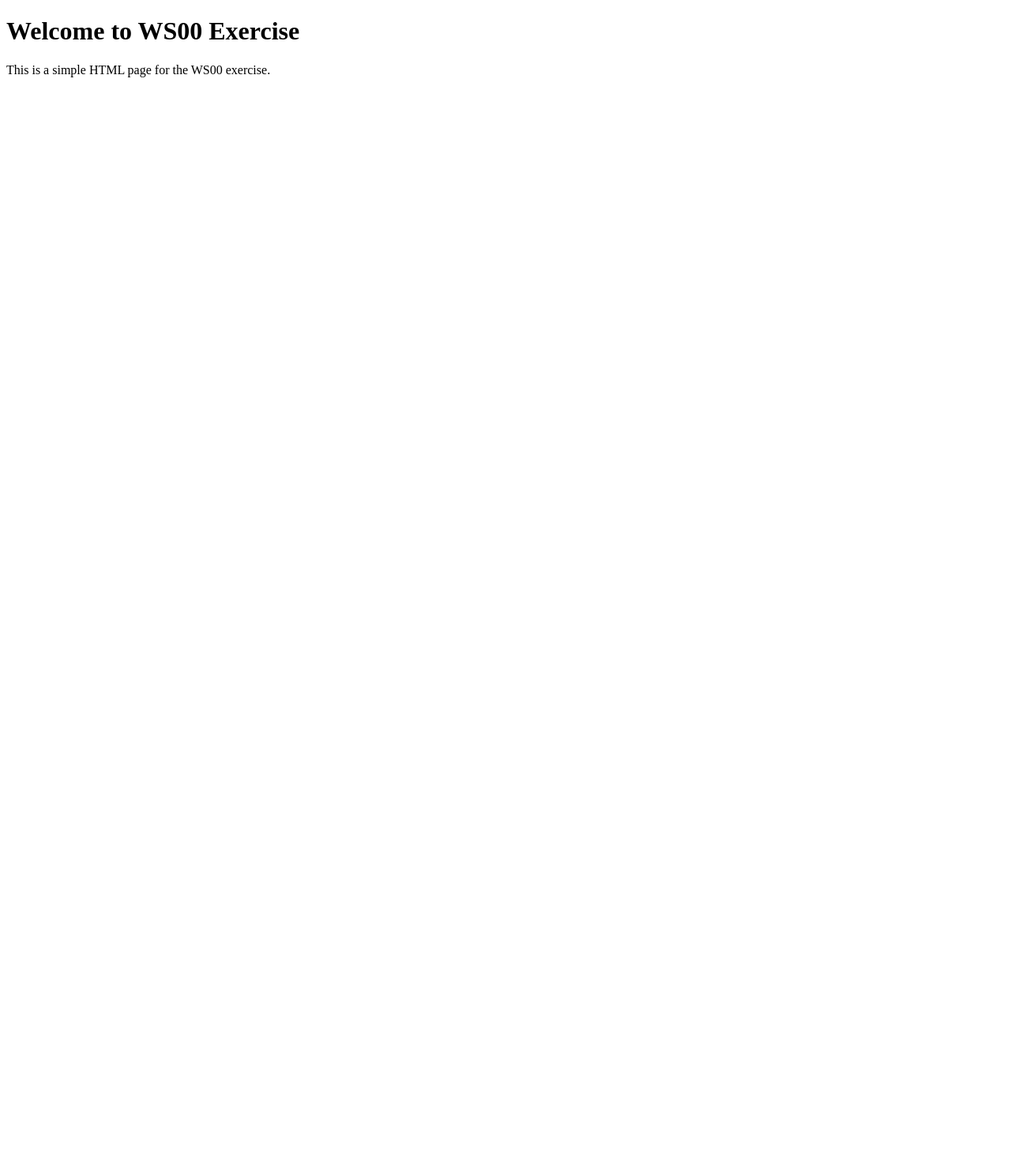
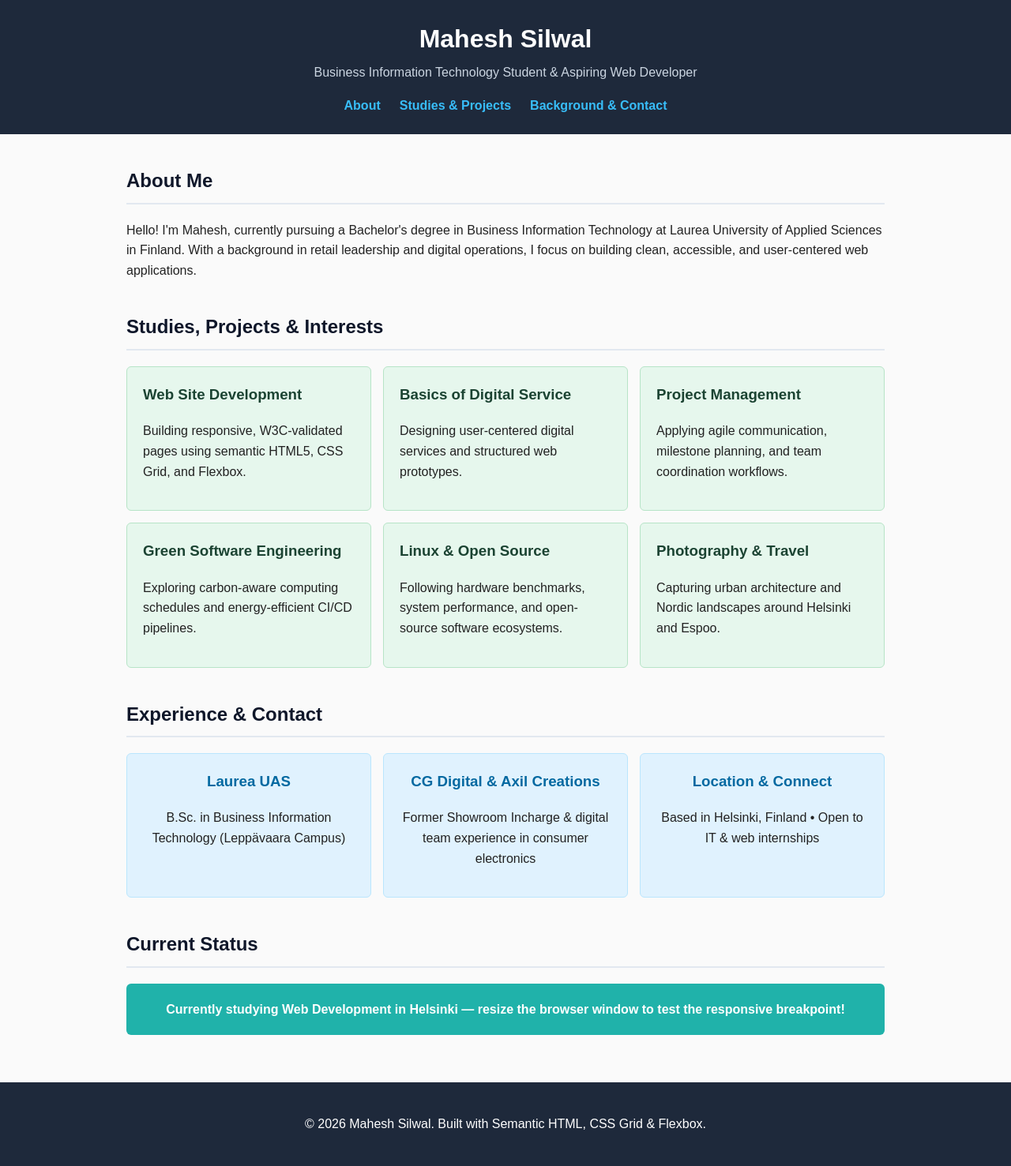
Before and after one commit to mahesh00431/website_dev_course_autumn_2026, a plain HTML site: page WS00/index.html in a window 1280 px wide. Shown: the whole page at 79% size. Before the commit the page ends 800 px from the top, so only its background shows below. Drawn offline with Linux system fonts and the light colour scheme.

Commit message:
Basic Structure

```diff
--- a/WS00/index.html
+++ b/WS00/index.html
@@ -1,12 +1,101 @@
 <!DOCTYPE html>
 <html lang="en">
 <head>
-    <meta charset="UTF-8">
-    <meta name="viewport" content="width=device-width, initial-scale=1.0">
-    <title>WS00 Exercise</title>
+  <meta charset="UTF-8">
+  <meta name="viewport" content="width=device-width, initial-scale=1.0">
+  <title>Mahesh Silwal | IT &amp; Web Development Portfolio</title>
+  <link rel="stylesheet" href="styles.css">
 </head>
 <body>
-    <h1>Welcome to WS00 Exercise</h1>
-    <p>This is a simple HTML page for the WS00 exercise.</p>
+
+  <!-- Task 1: Semantic Header & Navigation -->
+  <header>
+    <h1>Mahesh Silwal</h1>
+    <p>Business Information Technology Student &amp; Aspiring Web Developer</p>
+    <nav>
+      <ul>
+        <li><a href="#about">About</a></li>
+        <li><a href="#projects">Studies &amp; Projects</a></li>
+        <li><a href="#experience">Background &amp; Contact</a></li>
+      </ul>
+    </nav>
+  </header>
+
+  <main>
+    <!-- Task 1: Semantic About Section -->
+    <section id="about">
+      <h2>About Me</h2>
+      <p>
+        Hello! I'm Mahesh, currently pursuing a Bachelor's degree in Business Information
+        Technology at Laurea University of Applied Sciences in Finland. With a background in
+        retail leadership and digital operations, I focus on building clean, accessible, and
+        user-centered web applications.
+      </p>
+    </section>
+
+    <!-- Task 2: Grid Layout -> Studies, Projects & Technical Interests -->
+    <section id="projects">
+      <h2>Studies, Projects &amp; Interests</h2>
+      <div class="grid-container">
+        <article class="grid-item">
+          <h3>Web Site Development</h3>
+          <p>Building responsive, W3C-validated pages using semantic HTML5, CSS Grid, and Flexbox.</p>
+        </article>
+        <article class="grid-item">
+          <h3>Basics of Digital Service</h3>
+          <p>Designing user-centered digital services and structured web prototypes.</p>
+        </article>
+        <article class="grid-item">
+          <h3>Project Management</h3>
+          <p>Applying agile communication, milestone planning, and team coordination workflows.</p>
+        </article>
+        <article class="grid-item">
+          <h3>Green Software Engineering</h3>
+          <p>Exploring carbon-aware computing schedules and energy-efficient CI/CD pipelines.</p>
+        </article>
+        <article class="grid-item">
+          <h3>Linux &amp; Open Source</h3>
+          <p>Following hardware benchmarks, system performance, and open-source software ecosystems.</p>
+        </article>
+        <article class="grid-item">
+          <h3>Photography &amp; Travel</h3>
+          <p>Capturing urban architecture and Nordic landscapes around Helsinki and Espoo.</p>
+        </article>
+      </div>
+    </section>
+
+    <!-- Task 3: Flexbox Layout -> Experience & Contact Highlights -->
+    <section id="experience">
+      <h2>Experience &amp; Contact</h2>
+      <div class="flex-container">
+        <div class="box">
+          <h3>Laurea UAS</h3>
+          <p>B.Sc. in Business Information Technology (Leppävaara Campus)</p>
+        </div>
+        <div class="box">
+          <h3>CG Digital &amp; Axil Creations</h3>
+          <p>Former Showroom Incharge &amp; digital team experience in consumer electronics</p>
+        </div>
+        <div class="box">
+          <h3>Location &amp; Connect</h3>
+          <p>Based in Helsinki, Finland &bull; Open to IT &amp; web internships</p>
+        </div>
+      </div>
+    </section>
+
+    <!-- Task 4: Media Queries -> Responsive Status Banner -->
+    <section>
+      <h2>Current Status</h2>
+      <div class="responsive-box">
+        Currently studying Web Development in Helsinki — resize the browser window to test the responsive breakpoint!
+      </div>
+    </section>
+  </main>
+
+  <!-- Task 1: Semantic Footer -->
+  <footer>
+    <p>&copy; 2026 Mahesh Silwal. Built with Semantic HTML, CSS Grid &amp; Flexbox.</p>
+  </footer>
+
 </body>
 </html>
--- a/WS00/style.css
+++ /dev/null
@@ -1,6 +0,0 @@
-body{
-    font-family: Arial, sans-serif;
-    font-size: 16px;
-    font-weight: normal;
-    color: #333;
-}
--- /dev/null
+++ b/WS00/styles.css
@@ -0,0 +1,136 @@
+/* General Page Styling */
+body {
+  font-family: Arial, sans-serif;
+  margin: 0;
+  padding: 0;
+  line-height: 1.6;
+  color: #222;
+  background-color: #fafafa;
+}
+
+header, footer {
+  background-color: #1e293b;
+  color: white;
+  padding: 1.5rem 1rem;
+  text-align: center;
+}
+
+header h1 {
+  margin: 0 0 0.25rem;
+}
+
+header p {
+  margin: 0;
+  color: #cbd5e1;
+}
+
+nav ul {
+  list-style: none;
+  padding: 0;
+  margin: 1rem 0 0;
+  display: flex;
+  justify-content: center;
+  gap: 24px;
+}
+
+nav a {
+  color: #38bdf8;
+  text-decoration: none;
+  font-weight: bold;
+}
+
+nav a:hover {
+  text-decoration: underline;
+}
+
+main {
+  padding: 20px;
+  max-width: 960px;
+  margin: 0 auto;
+}
+
+section {
+  margin-bottom: 40px;
+}
+
+h2 {
+  border-bottom: 2px solid #e2e8f0;
+  padding-bottom: 8px;
+  color: #0f172a;
+}
+
+/* Task 2: Grid Layout */
+.grid-container {
+  display: grid;
+  grid-template-columns: repeat(3, 1fr);
+  gap: 15px;
+}
+
+.grid-item {
+  background-color: #e6f7ed;
+  border: 1px solid #b7e4c7;
+  border-radius: 6px;
+  padding: 20px;
+  text-align: left;
+}
+
+.grid-item h3 {
+  margin-top: 0;
+  color: #1b4332;
+}
+
+/* Task 3: Flexbox Layout */
+.flex-container {
+  display: flex;
+  justify-content: space-around;
+  align-items: stretch;
+  gap: 15px;
+}
+
+.box {
+  flex: 1;
+  background-color: #e0f2fe;
+  border: 1px solid #bae6fd;
+  border-radius: 6px;
+  padding: 20px;
+  text-align: center;
+}
+
+.box h3 {
+  margin-top: 0;
+  color: #0369a1;
+}
+
+/* Task 4: Media Queries */
+.responsive-box {
+  padding: 20px;
+  border-radius: 6px;
+  text-align: center;
+  color: white;
+  font-weight: bold;
+}
+
+@media (max-width: 600px) {
+  .responsive-box {
+    background-color: lightcoral;
+  }
+
+  .grid-container {
+    grid-template-columns: 1fr;
+  }
+
+  .flex-container {
+    flex-direction: column;
+  }
+
+  nav ul {
+    flex-direction: column;
+    gap: 10px;
+  }
+}
+
+@media (min-width: 601px) {
+  .responsive-box {
+    background-color: lightseagreen;
+  }
+}
```
